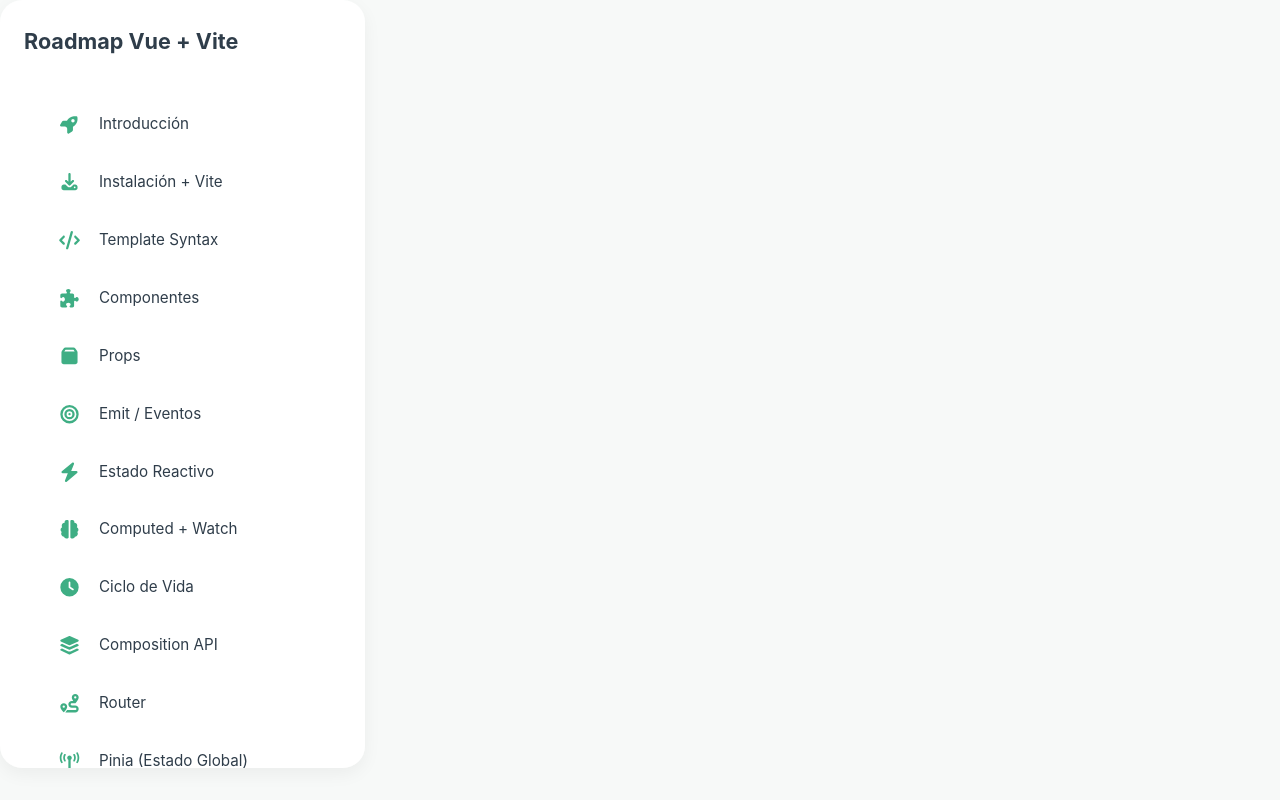
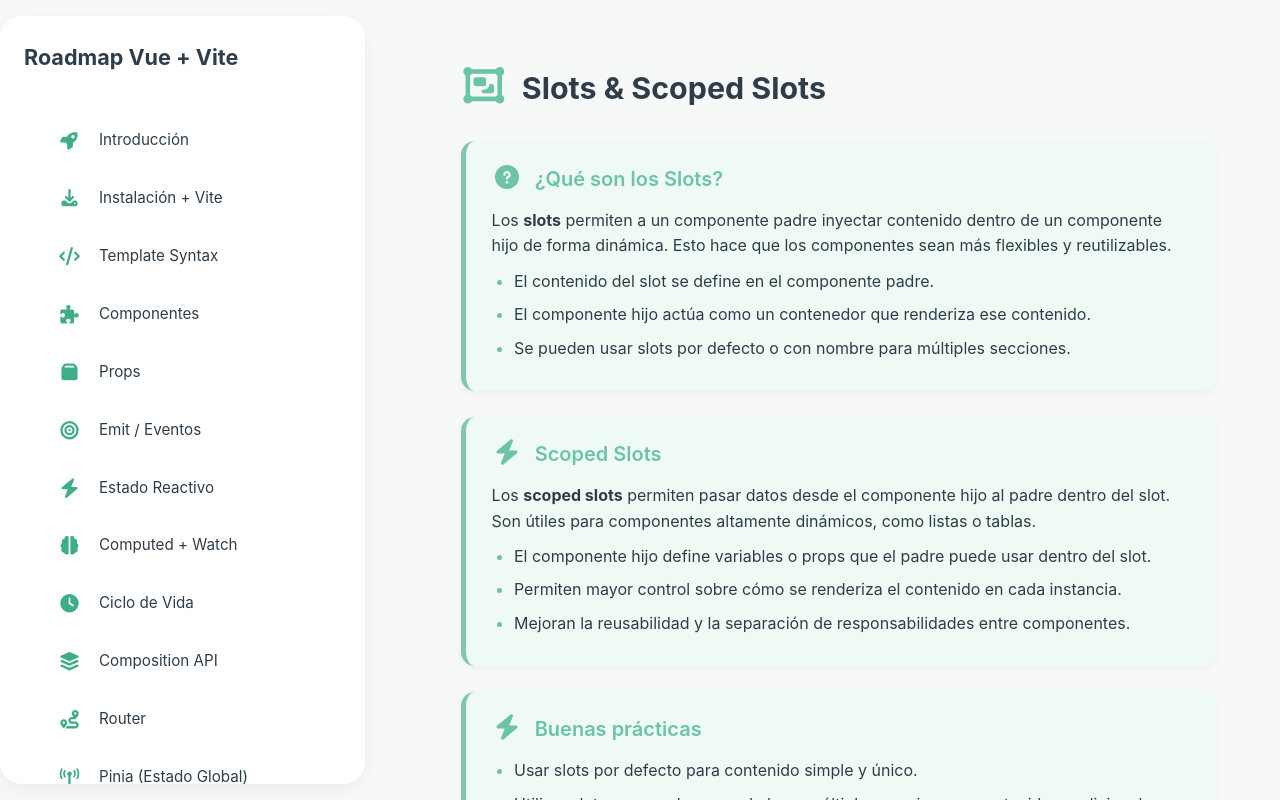
Before and after one commit to PabloGarciaJC/roadmap-vite-vue, a Vue app: page /slots in a window 1280 px wide. Shown: the top 800 px of the page. Built offline with nearby package versions, Linux system fonts and the light colour scheme.

Commit message:
se implementa componete Slot

```diff
--- /dev/null
+++ b/src/components/Slots.vue
@@ -0,0 +1,61 @@
+<template>
+  <div class="container">
+
+    <!-- Header -->
+    <div class="header">
+      <h1 class="title">
+        <font-awesome-icon :icon="['fas', 'object-group']" class="icon"/>
+        Slots & Scoped Slots
+      </h1>
+    </div>
+
+    <!-- Qué son los Slots -->
+    <div class="card card-info">
+      <h2 class="subtitle">
+        <font-awesome-icon :icon="['fas', 'question-circle']" class="icon"/>
+        ¿Qué son los Slots?
+      </h2>
+      <p>
+        Los <strong>slots</strong> permiten a un componente padre inyectar contenido dentro de un componente hijo de forma dinámica.
+        Esto hace que los componentes sean más flexibles y reutilizables.
+      </p>
+      <ul>
+        <li>El contenido del slot se define en el componente padre.</li>
+        <li>El componente hijo actúa como un contenedor que renderiza ese contenido.</li>
+        <li>Se pueden usar slots por defecto o con nombre para múltiples secciones.</li>
+      </ul>
+    </div>
+
+    <!-- Scoped Slots -->
+    <div class="card card-info">
+      <h2 class="subtitle">
+        <font-awesome-icon :icon="['fas', 'bolt']" class="icon"/>
+        Scoped Slots
+      </h2>
+      <p>
+        Los <strong>scoped slots</strong> permiten pasar datos desde el componente hijo al padre dentro del slot.
+        Son útiles para componentes altamente dinámicos, como listas o tablas.
+      </p>
+      <ul>
+        <li>El componente hijo define variables o props que el padre puede usar dentro del slot.</li>
+        <li>Permiten mayor control sobre cómo se renderiza el contenido en cada instancia.</li>
+        <li>Mejoran la reusabilidad y la separación de responsabilidades entre componentes.</li>
+      </ul>
+    </div>
+
+    <!-- Buenas prácticas -->
+    <div class="card card-info">
+      <h2 class="subtitle">
+        <font-awesome-icon :icon="['fas', 'bolt']" class="icon"/>
+        Buenas prácticas
+      </h2>
+      <ul>
+        <li>Usar slots por defecto para contenido simple y único.</li>
+        <li>Utilizar slots con nombre cuando haya múltiples secciones o contenido condicional.</li>
+        <li>Aplicar scoped slots cuando se necesiten pasar datos del hijo al padre.</li>
+        <li>Evitar complejidad excesiva; si un slot es demasiado complejo, considera dividirlo en componentes separados.</li>
+      </ul>
+    </div>
+
+  </div>
+</template>
--- a/src/router.js
+++ b/src/router.js
@@ -14,6 +14,7 @@
 import Routes from './components/Routes.vue'
 import Pinia from './components/Pinia.vue'
 import Apis from './components/Apis.vue'
+import Slots from './components/Slots.vue'
 
 const routes = [
   { path: '/', redirect: '/introduccion' },
@@ -30,6 +31,7 @@
   { path: '/routers', component: Routes },
   { path: '/pinia', component: Pinia },
   { path: '/apis', component: Apis },
+  { path: '/slots', component: Slots },
 ]
 
 const router = createRouter({
```
